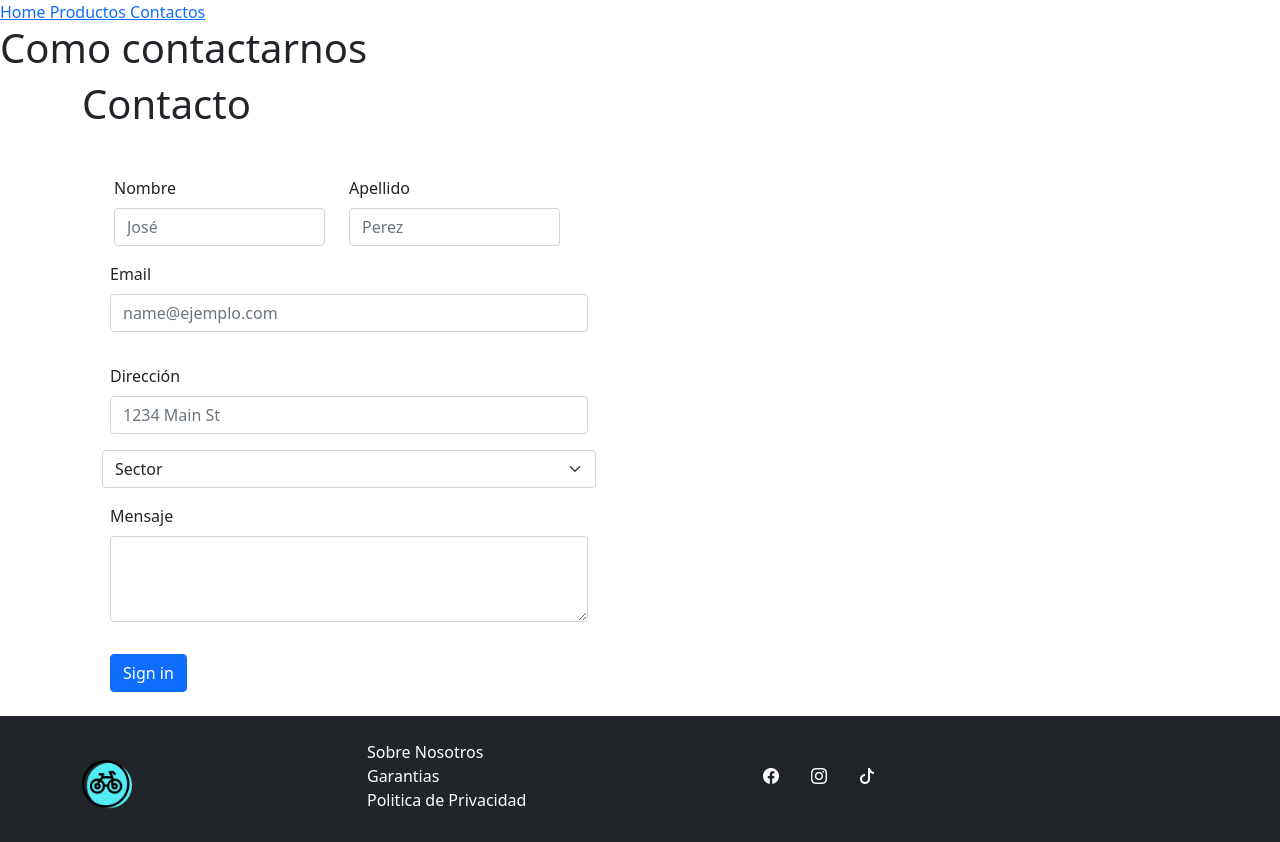
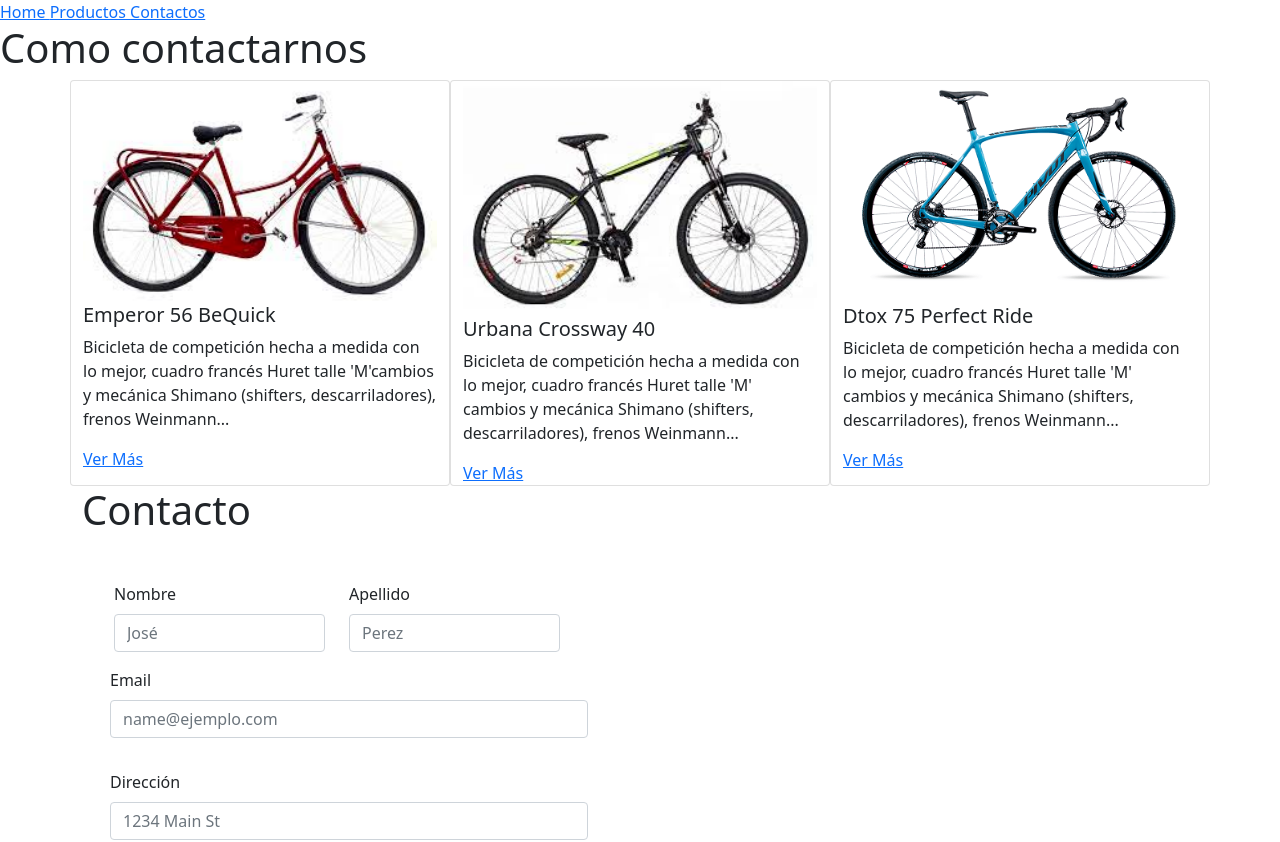
Before and after one commit to sparksqueen/guayerd-bikes-react, a React (Create React App) app: page /Contactos in a window 1280 px wide. Shown: the top 842 px of the page. Built offline with nearby package versions, Linux system fonts and the light colour scheme.

Commit message:
pag card de productos

```diff
--- a/src/App.jsx
+++ b/src/App.jsx
@@ -7,6 +7,7 @@
 import Productos from "./Componentes/Barra Nav/Productos";
 import Contacto from "./Componentes/Contacto/Contacto";
 import Footer from "./Componentes/footer/footer";
+import Producto from "./Componentes/Producto/Producto";
 /*import Maps from "./Componentes/Maps/Maps";*/
 
 
@@ -21,6 +22,7 @@
           <Route exact path="/Productos" element={<Productos />}></Route>
           <Route exact path="/Contactos" element={<Contactos />}></Route>
         </Routes>
+        <Producto/>
         <Contacto/>
         <Footer/>
       </BrowserRouter>
--- /dev/null
+++ b/src/Componentes/Producto/Producto.js
@@ -0,0 +1,47 @@
+import React from 'react'
+import { Card } from 'react-bootstrap';
+import {Link} from "react-router-dom"
+
+const Producto = () => {
+  return (
+
+
+<div className="container ">
+
+    <div className="row d-flex  justify-content-evenly " >
+
+      <div className="card col-4 ">
+        <img src="./Bici-1.png" class="card-img-top"  alt="logo"/>
+          <div lassName="card-body px-5">
+            <h5 lassName="card-title">Emperor 56 BeQuick</h5>
+            <p lassName="card-text">Bicicleta de competición hecha a medida con lo mejor, cuadro francés Huret talle 'M'cambios y mecánica Shimano (shifters, descarriladores), frenos Weinmann...</p>
+            <Link to={"#"}class="card-link">Ver Más </Link>
+         </div>
+      </div>
+
+      <div className="card col-4 ">
+        <img src="./Bici-2.png" class="card-img-top"  alt="logo"/>
+          <div lassName="card-body">
+            <h5 lassName="card-title">Urbana Crossway 40</h5>
+            <p lassName="card-text">Bicicleta de competición hecha a medida con lo mejor, cuadro francés Huret talle 'M' cambios y mecánica Shimano (shifters, descarriladores), frenos Weinmann...</p>
+            <Link to={"#"}class="card-link">Ver Más </Link>
+         </div>
+      </div>
+
+      <div className="card col-4 ">
+        <img src="./Bici-3.png" class="card-img-top"  alt="logo"/>
+          <div lassName="card-body">
+            <h5 lassName="card-title">Dtox 75 Perfect Ride</h5>
+            <p lassName="card-text">Bicicleta de competición hecha a medida con lo mejor, cuadro francés Huret talle 'M' cambios y mecánica Shimano (shifters, descarriladores), frenos Weinmann...</p>
+            <Link to={"#"}class="card-link">Ver Más </Link>
+         </div>
+      </div>
+
+    </div>
+
+</div>
+
+  )
+}
+
+export default Producto;
```
Also changed, not shown: public/Bici-3.png (added), src/Componentes/Banner/Banner.js (added), src/Componentes/Producto/Productos.css (added).
